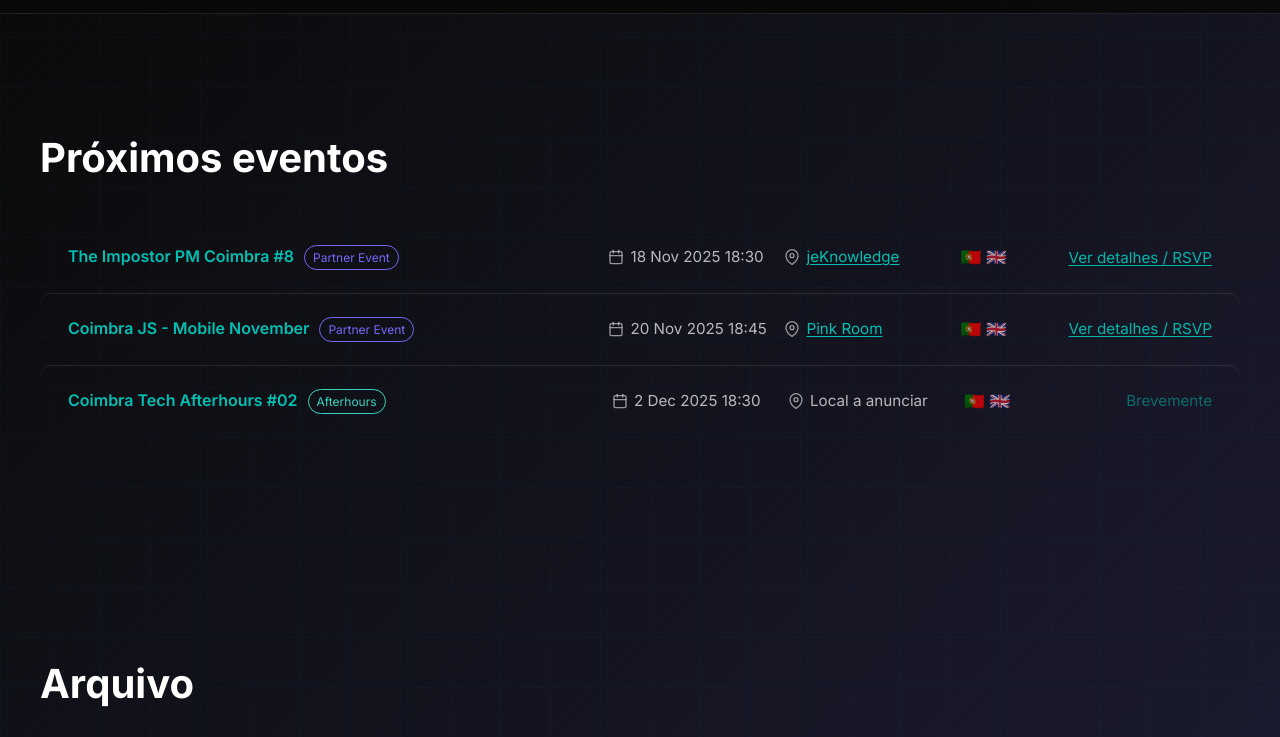
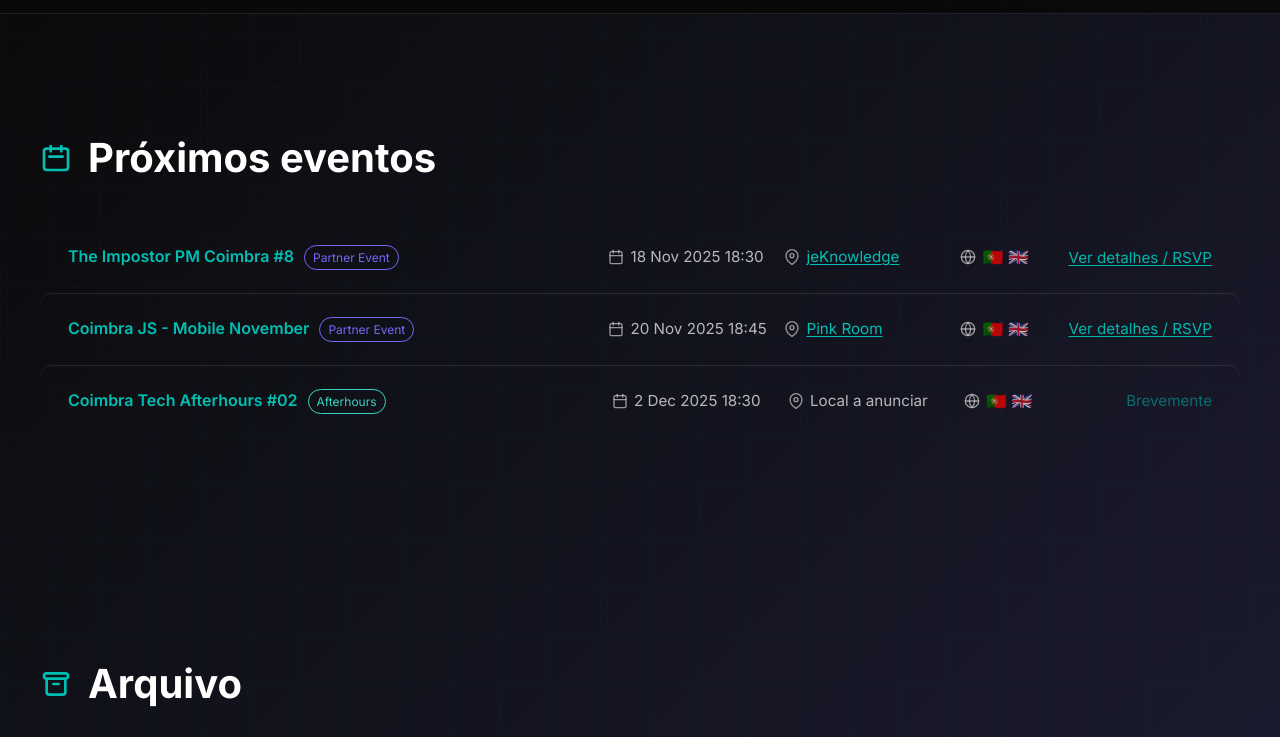
Before and after one commit to Coimbra-Tech-Afterhours/Coimbra-Tech-Afterhours.github.io, a website: page events.html in a window 1280 px wide. Shown: the part 63-800 px from the top of the page. Drawn offline with Linux system fonts and the light colour scheme.

Commit message:
feat: add icons to events page headings and improve button styling
- Add calendar icon to 'Próximos eventos' heading
- Add archive icon to 'Arquivo' heading
- Add globe icon for language indicators in event details
- Change organizer CTA button from button-secondary to cta-button for consistency

```diff
--- a/assets/js/events.js
+++ b/assets/js/events.js
@@ -123,6 +123,7 @@
   const icons = {
     calendar: '<svg aria-hidden="true" class="icon icon--calendar" width="16" height="16" viewBox="0 0 24 24" fill="none" stroke="currentColor" stroke-width="2" stroke-linecap="round" stroke-linejoin="round"><rect x="3" y="4" width="18" height="18" rx="2" ry="2"></rect><line x1="16" y1="2" x2="16" y2="6"></line><line x1="8" y1="2" x2="8" y2="6"></line><line x1="3" y1="10" x2="21" y2="10"></line></svg>',
     pin: '<svg aria-hidden="true" class="icon icon--pin" width="16" height="16" viewBox="0 0 24 24" fill="none" stroke="currentColor" stroke-width="2" stroke-linecap="round" stroke-linejoin="round"><path d="M21 10c0 7-9 13-9 13s-9-6-9-13a9 9 0 0 1 18 0z"></path><circle cx="12" cy="10" r="3"></circle></svg>',
+    globe: '<svg aria-hidden="true" class="icon icon--globe" width="16" height="16" viewBox="0 0 24 24" fill="none" stroke="currentColor" stroke-width="2" stroke-linecap="round" stroke-linejoin="round"><circle cx="12" cy="12" r="10"></circle><line x1="2" y1="12" x2="22" y2="12"></line><path d="M12 2a15.3 15.3 0 0 1 4 10 15.3 15.3 0 0 1-4 10 15.3 15.3 0 0 1-4-10 15.3 15.3 0 0 1 4-10z"></path></svg>',
     chat: '<svg aria-hidden="true" class="icon icon--chat" width="16" height="16" viewBox="0 0 24 24" fill="none" stroke="currentColor" stroke-width="2" stroke-linecap="round" stroke-linejoin="round"><path d="M21 15a2 2 0 0 1-2 2H7l-4 4V5a2 2 0 0 1 2-2h14a2 2 0 0 1 2 2z"></path></svg>'
   };
 
@@ -173,7 +174,7 @@
             ${icons.pin}
             ${venueHTML}
           </span>
-          ${languagesHTML ? `<span class="meta">${languagesHTML}</span>` : ''}
+          ${languagesHTML ? `<span class="meta">${icons.globe}${languagesHTML}</span>` : ''}
         </div>
         <div class="event-row__cta">
           ${ctaHTML}
@@ -370,7 +371,7 @@
       organizerCTAContainer.innerHTML = `
         <h3 data-i18n-pt="${t.organizerCTA}" data-i18n-en="${i18n.en.organizerCTA}">${t.organizerCTA}</h3>
         <p data-i18n-pt="${t.organizerCTAText}" data-i18n-en="${i18n.en.organizerCTAText}">${t.organizerCTAText}</p>
-        <a href="/#contact" class="button button-secondary" data-i18n-pt="${t.organizerCTAButton}" data-i18n-en="${i18n.en.organizerCTAButton}">${t.organizerCTAButton}</a>
+        <a href="/#contact" class="cta-button" data-i18n-pt="${t.organizerCTAButton}" data-i18n-en="${i18n.en.organizerCTAButton}">${t.organizerCTAButton}</a>
       `;
     }
 
--- a/events.html
+++ b/events.html
@@ -121,12 +121,22 @@
 
     <main id="events-page">
         <section class="events-upcoming">
-            <h1 data-i18n-pt="Próximos eventos" data-i18n-en="Upcoming events">Próximos eventos</h1>
+            <h1>
+                <svg class="section-icon" fill="none" stroke="currentColor" viewBox="0 0 24 24" stroke-width="2">
+                    <path stroke-linecap="round" stroke-linejoin="round" d="M8 7V3m8 4V3m-9 8h10M5 21h14a2 2 0 002-2V7a2 2 0 00-2-2H5a2 2 0 00-2 2v12a2 2 0 002 2z"/>
+                </svg>
+                <span data-i18n-pt="Próximos eventos" data-i18n-en="Upcoming events">Próximos eventos</span>
+            </h1>
             <div class="grid grid--events" aria-live="polite"></div>
         </section>
 
         <section class="events-past">
-            <h2 data-i18n-pt="Arquivo" data-i18n-en="Past events">Arquivo</h2>
+            <h2>
+                <svg class="section-icon" fill="none" stroke="currentColor" viewBox="0 0 24 24" stroke-width="2">
+                    <path stroke-linecap="round" stroke-linejoin="round" d="M5 8h14M5 8a2 2 0 110-4h14a2 2 0 110 4M5 8v10a2 2 0 002 2h10a2 2 0 002-2V8m-9 4h4"/>
+                </svg>
+                <span data-i18n-pt="Arquivo" data-i18n-en="Past events">Arquivo</span>
+            </h2>
             <div class="archive" aria-live="polite"></div>
         </section>
 
```
